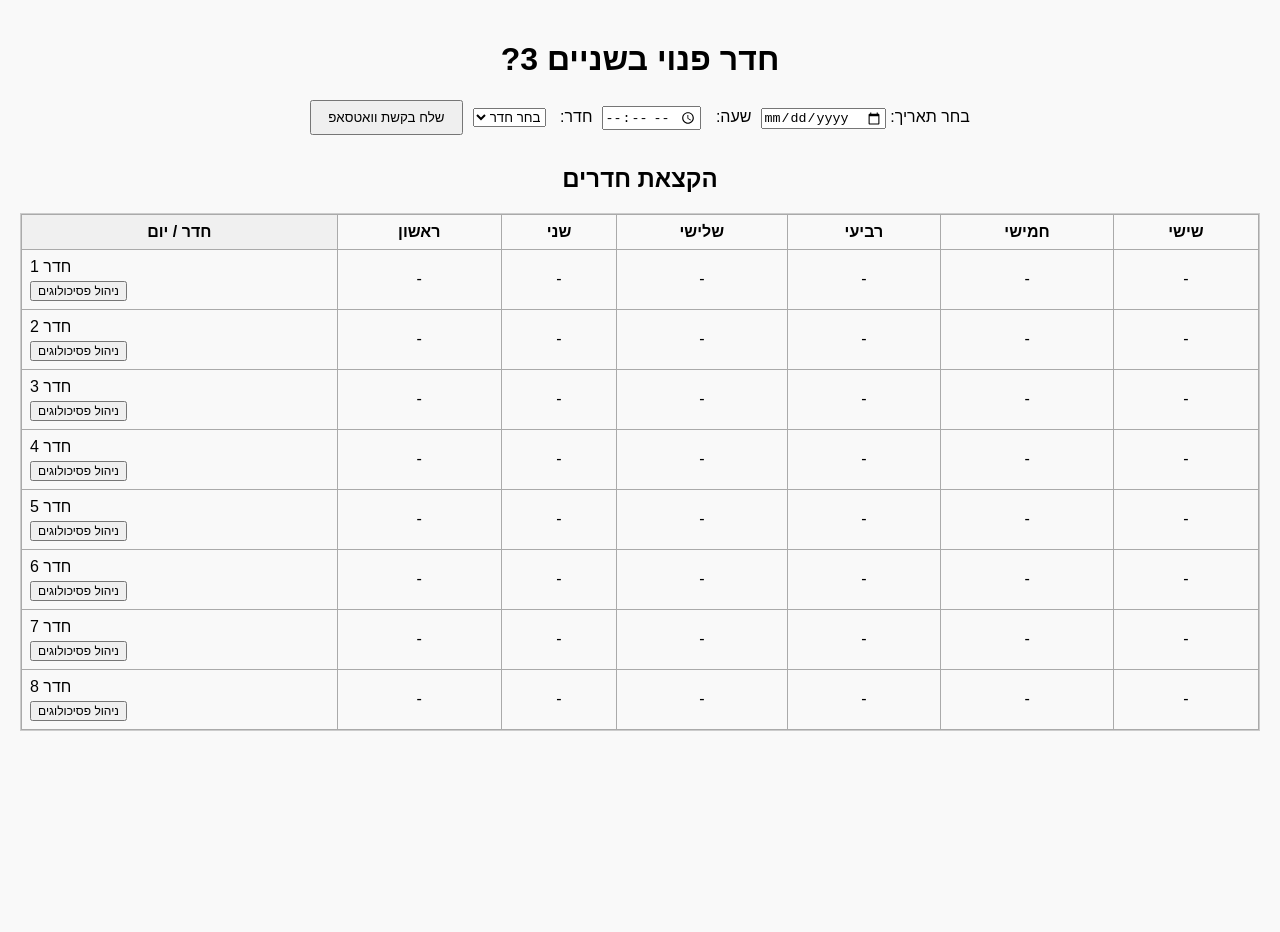
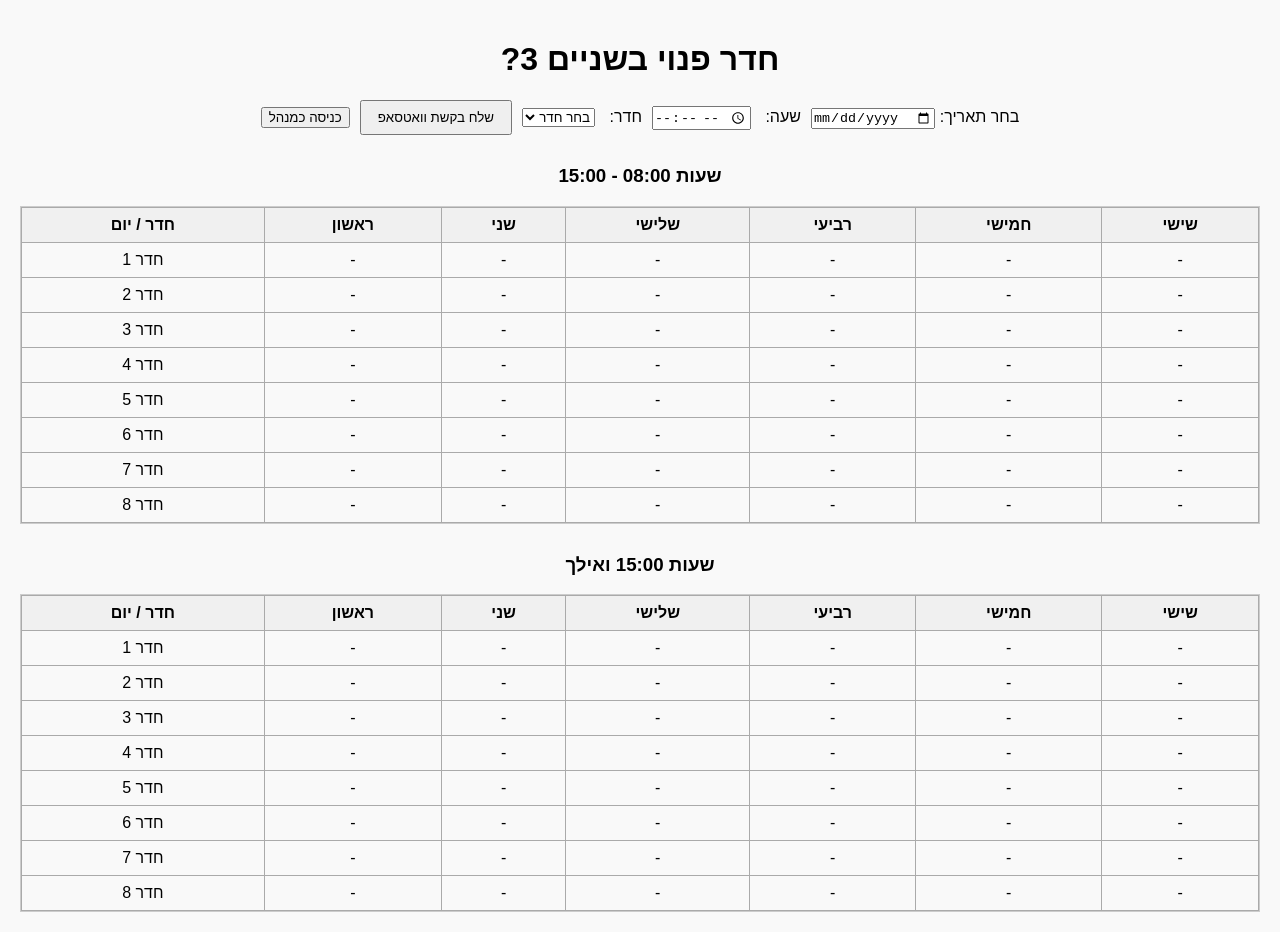
Before and after one commit to TomerAin/Room-Availability, a React (Create React App) app: page / in a window 1280 px wide. Before the commit the page ends 800 px from the top, so only its background shows below. Built offline with nearby package versions, Linux system fonts and the light colour scheme.

Commit message:
Update App.jsx

```diff
--- a/src/App.jsx
+++ b/src/App.jsx
@@ -6,9 +6,6 @@ const days = ["ראשון", "שני", "שלישי", "רביעי", "חמישי",
 const rooms = Array.from({ length: 8 }, (_, i) => i + 1);
 
 function App() {
-  const [date, setDate] = useState("");
-  const [hour, setHour] = useState("");
-  const [room, setRoom] = useState("");
   const [psychologists, setPsychologists] = useState(() => {
     const saved = localStorage.getItem("psychologists");
     return saved ? JSON.parse(saved) : {};
@@ -16,19 +13,32 @@ function App() {
 
   const [editRoom, setEditRoom] = useState(null);
   const [newName, setNewName] = useState("");
+  const [isAdmin, setIsAdmin] = useState(false);
+  const [date, setDate] = useState("");
+  const [hour, setHour] = useState("");
+  const [room, setRoom] = useState("");
 
   useEffect(() => {
     localStorage.setItem("psychologists", JSON.stringify(psychologists));
   }, [psychologists]);
 
+  const handleLogin = () => {
+    const pass = prompt("הכנס סיסמת מנהל");
+    if (pass === "1234") {
+      setIsAdmin(true);
+    } else {
+      alert("סיסמה שגויה");
+    }
+  };
+
   const handleSubmit = () => {
-    if (!date || !room || !hour) {
+    if (!date || !hour || !room) {
       alert("אנא מלא את כל השדות");
       return;
     }
     const message = `שלום, האם חדר ${room} פנוי בתאריך ${date} בשעה ${hour}?`;
-    const encodedMessage = encodeURIComponent(message);
-    window.open(`https://wa.me/?text=${encodedMessage}`, "_blank");
+    const encoded = encodeURIComponent(message);
+    window.open(`https://wa.me/?text=${encoded}`, "_blank");
   };
 
   const handleAddPsychologist = () => {
@@ -38,7 +48,6 @@ function App() {
         ...prev,
         [editRoom]: [...(prev[editRoom] || []), newName.trim()],
       };
-      localStorage.setItem("psychologists", JSON.stringify(updated));
       return updated;
     });
     setNewName("");
@@ -50,10 +59,54 @@ function App() {
         ...prev,
         [editRoom]: prev[editRoom].filter((_, i) => i !== index),
       };
-      localStorage.setItem("psychologists", JSON.stringify(updated));
       return updated;
     });
   };
+
+  const renderTable = (title) => (
+    <div style={{ marginTop: "30px" }}>
+      <h3 style={{ textAlign: "center" }}>{title}</h3>
+      <div style={{ overflowX: "auto", border: "1px solid #ccc", direction: "ltr" }}>
+        <table style={{ borderCollapse: "collapse", width: "100%" }}>
+          <thead>
+            <tr>
+              <th style={headerStyle}>חדר / יום</th>
+              {days.map((day) => (
+                <th key={day} style={headerStyle}>{day}</th>
+              ))}
+            </tr>
+          </thead>
+          <tbody>
+            {rooms.map((roomNum) => (
+              <tr key={roomNum}>
+                <td style={cellStyle}>
+                  חדר {roomNum}
+                  {isAdmin && (
+                    <div>
+                      <button
+                        style={{ fontSize: "12px", marginTop: "4px" }}
+                        onClick={() => setEditRoom(roomNum)}
+                      >
+                        ניהול פסיכולוגים
+                      </button>
+                    </div>
+                  )}
+                </td>
+                {days.map((day) => (
+                  <td key={day} style={cellStyle}>
+                    {psychologists[roomNum]?.join(", ") || "-"}
+                  </td>
+                ))}
+              </tr>
+            ))}
+          </tbody>
+        </table>
+      </div>
+    </div>
+  );
+
+  const headerStyle = { border: "1px solid #aaa", padding: "8px", background: "#f0f0f0" };
+  const cellStyle = { border: "1px solid #aaa", padding: "8px", textAlign: "center" };
 
   return (
     <div dir="rtl" style={{ fontFamily: "Arial", padding: "20px" }}>
@@ -62,9 +115,9 @@ function App() {
       <div style={{ marginBottom: "20px", textAlign: "center" }}>
         <label>בחר תאריך: </label>
         <input type="date" value={date} onChange={(e) => setDate(e.target.value)} />
-        <label style={{ marginInline: "10px" }}>שעה: </label>
+        <label style={{ margin: "0 10px" }}>שעה: </label>
         <input type="time" value={hour} onChange={(e) => setHour(e.target.value)} />
-        <label style={{ marginInline: "10px" }}>חדר: </label>
+        <label style={{ margin: "0 10px" }}>חדר: </label>
         <select value={room} onChange={(e) => setRoom(e.target.value)}>
           <option value="">בחר חדר</option>
           {rooms.map((r) => (
@@ -74,44 +127,16 @@ function App() {
         <button onClick={handleSubmit} style={{ padding: "8px 16px", marginRight: "10px" }}>
           שלח בקשת וואטסאפ
         </button>
+        {!isAdmin && (
+          <button onClick={handleLogin} style={{ marginRight: "10px" }}>כניסה כמנהל</button>
+        )}
       </div>
 
-      <h2 style={{ textAlign: "center", marginTop: "30px" }}>הקצאת חדרים</h2>
-      <div style={{ overflowX: "auto", border: "1px solid #ccc", direction: "ltr" }}>
-        <table style={{ borderCollapse: "collapse", width: "100%" }}>
-          <thead>
-            <tr>
-              <th style={{ border: "1px solid #aaa", padding: "8px", background: "#f0f0f0" }}>חדר / יום</th>
-              {days.map((day) => (
-                <th key={day} style={{ border: "1px solid #aaa", padding: "8px" }}>{day}</th>
-              ))}
-            </tr>
-          </thead>
-          <tbody>
-            {rooms.map((roomNum) => (
-              <tr key={roomNum}>
-                <td style={{ border: "1px solid #aaa", padding: "8px", background: "#f9f9f9" }}>
-                  חדר {roomNum}
-                  <br />
-                  <button
-                    style={{ marginTop: "5px", fontSize: "12px" }}
-                    onClick={() => setEditRoom(roomNum)}
-                  >
-                    ניהול פסיכולוגים
-                  </button>
-                </td>
-                {days.map((day) => (
-                  <td key={day} style={{ border: "1px solid #aaa", padding: "8px", textAlign: "center" }}>
-                    {psychologists[roomNum]?.join(", ") || "-"}
-                  </td>
-                ))}
-              </tr>
-            ))}
-          </tbody>
-        </table>
-      </div>
+      {/* שתי טבלאות */}
+      {renderTable("שעות 08:00 - 15:00")}
+      {renderTable("שעות 15:00 ואילך")}
 
-      {/* חלונית עריכת פסיכולוגים */}
+      {/* חלונית ניהול פסיכולוגים */}
       {editRoom && (
         <div
           style={{
@@ -119,17 +144,16 @@ function App() {
             background: "white", padding: "20px", border: "1px solid #ccc", borderRadius: "8px", zIndex: 1000
           }}
         >
-          <h3>פסיכולוגים בחדר {editRoom}</h3>
+          <h3>ניהול פסיכולוגים לחדר {editRoom}</h3>
           <ul>
             {(psychologists[editRoom] || []).map((name, index) => (
               <li key={index}>
-                {name}{" "}
-                <button onClick={() => handleRemovePsychologist(index)}>❌</button>
+                {name} <button onClick={() => handleRemovePsychologist(index)}>❌</button>
               </li>
             ))}
           </ul>
           <input
-            placeholder="הוסף שם פסיכולוג"
+            placeholder="שם פסיכולוג"
             value={newName}
             onChange={(e) => setNewName(e.target.value)}
             style={{ marginTop: "10px", padding: "5px", width: "80%" }}
```
